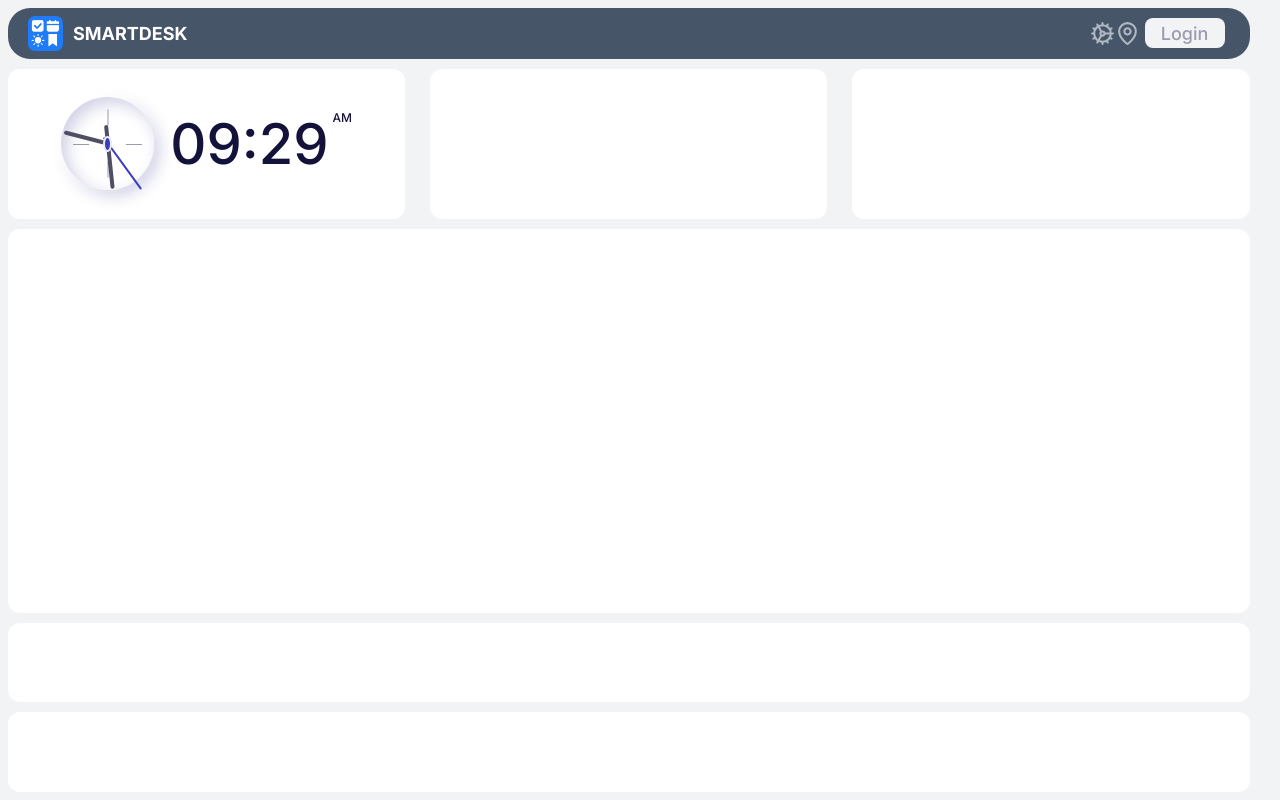
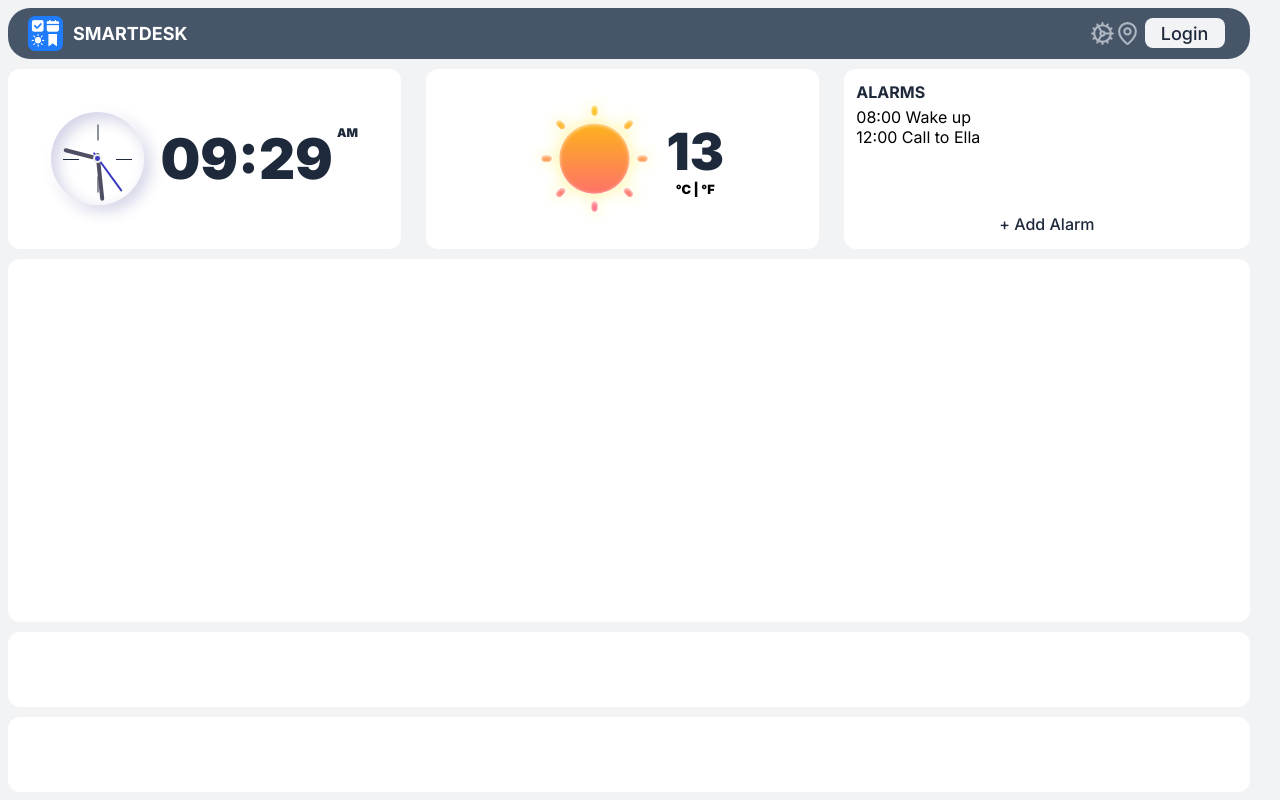
Before and after one commit to youngjjju/SMARTDESK, a browser extension: page sidepanel-global.html in a window 1280 px wide. Drawn offline with nearby package versions, Linux system fonts and the light colour scheme.

Commit message:
feat: add weather icons and styles, update clock component layout

```diff
--- /dev/null
+++ b/alarm/alarm.css
@@ -0,0 +1,39 @@
+:root {
+    --primary-color: #475569;
+    --secondary-color: #64748B;
+    --third-color:#CBD5E1;
+    --background-color:#F2F3F5;
+    --block-color:white;
+    --text-color-dark: #F8FAFC;
+    --text-color-light: #1E293B;
+}
+
+.alarm {
+    height: 100%;
+    padding-left: 12px;
+    position: relative;
+}
+
+.alarmTitle {
+    width: 100%;
+    height: 30px;
+    display: flex;
+    align-items: center;
+    color: var(--text-color-light);
+    font-size: 1rem;
+    border-radius: 12px;
+    padding-top: 8px;
+    font-weight: 700;
+}
+
+.addAlarmButton {
+    position: absolute;
+    display: flex;
+    justify-content: center;
+    bottom: 15px;
+    width: 100%;
+    left: 50%;
+    transform: translateX(-50%);
+    color: var(--text-color-light);
+    font-weight: 500;
+}
--- a/clock/clockStyle.css
+++ b/clock/clockStyle.css
@@ -1,5 +1,14 @@
 
-    /*=============== GOOGLE FONTS ===============*/
+:root {
+    --primary-color: #475569;
+    --secondary-color: #64748B;
+    --third-color:#CBD5E1;
+    --background-color:#F2F3F5;
+    --block-color:white;
+    --text-color-dark: #F8FAFC;
+    --text-color-light: #1E293B;
+}
+/*=============== GOOGLE FONTS ===============*/
 @import url("https://fonts.googleapis.com/css2?family=Poppins:wght@400;500&display=swap");
 
 /*=============== VARIABLES CSS ===============*/
@@ -55,8 +64,6 @@
   display: flex;
   padding: .25rem;
   border-radius: 50%;
-  box-shadow: inset -1px -1px 1px hsla(var(--hue-color), 0%, 100%, 1),
-              inset 1px 1px 1px hsla(var(--hue-color), 30%, 86%, 1);
   color: var(--first-color);
   cursor: pointer;
   transition: .4s;
@@ -157,7 +164,7 @@ align-items: center;
 
 .clock__rounder {
   width: .30rem;
-  height: .75rem;
+  height: .30rem;
   background-color: var(--first-color);
   border-radius: 50%;
   border: 2px solid var(--body-color);
@@ -174,7 +181,7 @@ align-items: center;
 
 .clock__hour {
   width: 105px;
-  height: 90px;
+  height: 70px;
 }
 
 .clock__hour::before {
@@ -182,28 +189,28 @@ align-items: center;
   position: absolute;
   background-color: var(--text-color);
   width: .25rem;
-  height: 3rem;
-  border-radius: .75rem;
+  height: 2rem;
+  border-radius: .5rem;
   z-index: var(--z-normal);
 }
 
 .clock__minutes {
   width: 60px;
-  height: 90px;
+  height: 85px;
 }
 
 .clock__minutes::before {
   content: '';
   position: absolute;
   background-color: var(--text-color);
-  width: .25rem;
-  height: 4rem;
-  border-radius: .75rem;
+  width: .20rem;
+  height: 3rem;
+  border-radius: .5rem;
   z-index: var(--z-normal);
 }
 
 .clock__seconds {
-  width: 130px;
+  width: 10px;
   height: 15px;
 }
 
@@ -212,7 +219,7 @@ align-items: center;
   position: absolute;
   background-color: var(--first-color);
   width: .125rem;
-  height: 4rem;
+  height: 3rem;
   border-radius: .75rem;
   z-index: var(--z-normal);
 }
@@ -239,18 +246,16 @@ align-items: center;
 .clock__text-hour,
 .clock__text-minutes {
   font-size: var(--biggest-font-size);
-  font-weight: var(--font-medium);
-  color: var(--title-color);
+  font-weight:900;
+  color:var(--text-color-light);
 }
 
 .clock__text-ampm {
   font-size: var(--tiny-font-size);
-  color: var(--title-color);
-  font-weight: var(--font-medium);
+  color: var(--text-color-light);
+  font-weight: 900;
   margin-left: var(--mb-0-25);
 }
-
-
 
 /*=============== MEDIA QUERIES ===============*/
 /* For large devices */
--- a/clock/index.js
+++ /dev/null
@@ -1,32 +0,0 @@
-class Clock extends HTMLElement {
-  connectedCallback() {
-    this.innerHTML = `
-          <section class="clock container">
-            <div class="clock__container grid">
-                <div class="clock__content grid">
-                    <div class="clock__circle">
-                        <span class="clock__twelve"></span>
-                        <span class="clock__three"></span>
-                        <span class="clock__six"></span>
-                        <span class="clock__nine"></span>
-                        <div class="clock__rounder"></div>
-                        <div class="clock__hour" id="clock-hour"></div>
-                        <div class="clock__minutes" id="clock-minutes"></div>
-                        <div class="clock__seconds" id="clock-seconds"></div>
-                    </div>
-                    <div>
-                        <div class="clock__text">
-                            <div class="clock__text-hour" id="text-hour"></div>
-                            <div class="clock__text-minutes" id="text-minutes"></div>
-                            <div class="clock__text-ampm" id="text-ampm"></div>
-                        </div>
-
-                    </div>
-                </div>
-            </div>
-        </section>
-    `;
-  }
-}
-
-customElements.define("my-clock", Clock);
--- a/sidepanel-global.html
+++ b/sidepanel-global.html
@@ -8,8 +8,10 @@
     <link rel="preconnect" href="https://fonts.googleapis.com">
     <link rel="preconnect" href="https://fonts.gstatic.com" crossorigin>
     <link href="https://fonts.googleapis.com/css2?family=Inter:ital,opsz,wght@0,14..32,100..900;1,14..32,100..900&display=swap" rel="stylesheet">
-    <link rel="stylesheet" href="https://cdn.jsdelivr.net/npm/boxicons@latest/css/boxicons.min.css">
+    <!-- 필요한지 모르겠음 <link rel="stylesheet" href="https://cdn.jsdelivr.net/npm/boxicons@latest/css/boxicons.min.css"> -->
     <link rel="stylesheet" href="clock/clockStyle.css">
+    <link rel="stylesheet" href="weather/weather.css">
+    <link rel="stylesheet" href="alarm/alarm.css">
 </head>
 <body>
     <div class="header">
@@ -24,16 +26,71 @@
     <div class="field">
         <div class="fieldFirstRow">
             <div class="time">
-               <my-clock></my-clock>
+                <section class="clock container">
+                    <div class="clock__container grid">
+                        <div class="clock__content grid">
+                            <div class="clock__circle">
+                                <span class="clock__twelve"></span>
+                                <span class="clock__three"></span>
+                                <span class="clock__six"></span>
+                                <span class="clock__nine"></span>
+                                <div class="clock__rounder"></div>
+                                <div class="clock__hour" id="clock-hour"></div>
+                                <div class="clock__minutes" id="clock-minutes"></div>
+                                <div class="clock__seconds" id="clock-seconds"></div>
+                            </div>
+                            <div>
+                                <div class="clock__text">
+                                    <div class="clock__text-hour" id="text-hour"></div>
+                                    <div class="clock__text-minutes" id="text-minutes"></div>
+                                    <div class="clock__text-ampm" id="text-ampm"></div>
+                                </div>
+                            </div>
+                        </div>
+                    </div>
+                </section>
             </div>
-            <div class="weather"></div>
-            <div class="memoBookmark"></div>
+            <div class="weather">
+                <img src="images/weather/Sunny.svg" class="weatherImg" width="100" height="100"></img>
+                <div class="weatherInfo">
+                    <span class="weatherDegree">13</span>
+                    <span class="weatherUnit">°C | °F</span>
+                </div>
+            </div>
+            <div class="alarm">
+                <div class="alarmTitle">ALARMS</div>
+                <div class="alarmList"></div>
+                <div class="addAlarmButton">
+                   + Add Alarm
+                </div>
+            </div>
+
         </div>
         <div class="calendar"></div>
         <div class="youtube"></div>
         <div class="ai"></div>
     </div>
+    <script src="clock/clockFunction.js" defer></script>
+    <script>
+        const alarms = [
+            {
+                time: "08:00",
+                description: "Wake up",
+            },
+            {
+                time: "12:00",
+                description: "Call to Ella",
+            }
+        ];
+        const alarmsHTML = alarms.map(
+            (alarms) => `
+                <div>
+                    <span>${alarms.time}</span>
+                    <span>${alarms.description}</span>
+                </div>
+            `
+        ).join('');
+        document.querySelector(".alarmList").innerHTML = alarmsHTML;
+    </script>
 </body>
- <script type="module" src="clock/index.js" defer></script>
- <script src="clock/clockFunction.js" defer></script>
 </html>
--- a/styles/sidepanel.css
+++ b/styles/sidepanel.css
@@ -90,20 +90,9 @@ body {
 
 .fieldFirstRow > * {
   width: 32%;
-  height: 150px;
+  height: 180px;
   background-color: var(--block-color);
   border-radius: 12px;
-}
-
-.time {
-
-}
-
-.weather {
-
-}
-.memoBookmark {
-
 }
 
 .calendar {
--- /dev/null
+++ b/weather/weather.css
@@ -0,0 +1,58 @@
+:root {
+    --primary-color: #475569;
+    --secondary-color: #64748B;
+    --third-color:#CBD5E1;
+    --background-color:#F2F3F5;
+    --block-color:white;
+    --text-color-dark: #F8FAFC;
+    --text-color-light: #1E293B;
+}
+
+.weather {
+    display: flex;
+    flex-direction: column;
+    align-items: center;
+    justify-content: center;
+}
+
+.weatherInfo {
+    display: flex;
+    justify-content: center;
+}
+
+@media screen and (min-width:900px) {
+    .weather {
+        flex-direction: row;
+        justify-content: center;
+        align-items: center;
+    }
+
+    .weatherImg {
+        width: 145px;
+        height: 145px;
+    }
+
+    .weatherInfo {
+    display: flex;
+    flex-direction: column;
+    align-items: center;
+    justify-content: center;
+    }
+}
+
+.weatherDegree {
+    font-size: 2.5rem;
+    font-weight:900;
+    color: var(--text-color-light);
+}
+
+@media screen and (min-width:900px) {
+    .weatherDegree {
+        font-size: 3.2rem;
+    }
+}
+
+.weatherUnit {
+    font-size: 0.8rem;
+    font-weight: 900;;
+}
```
Also changed, not shown: images/weather/Cloudy.png (added), images/weather/Rain.svg (added), images/weather/Snowy.svg (added), images/weather/Sunny.svg (added).
